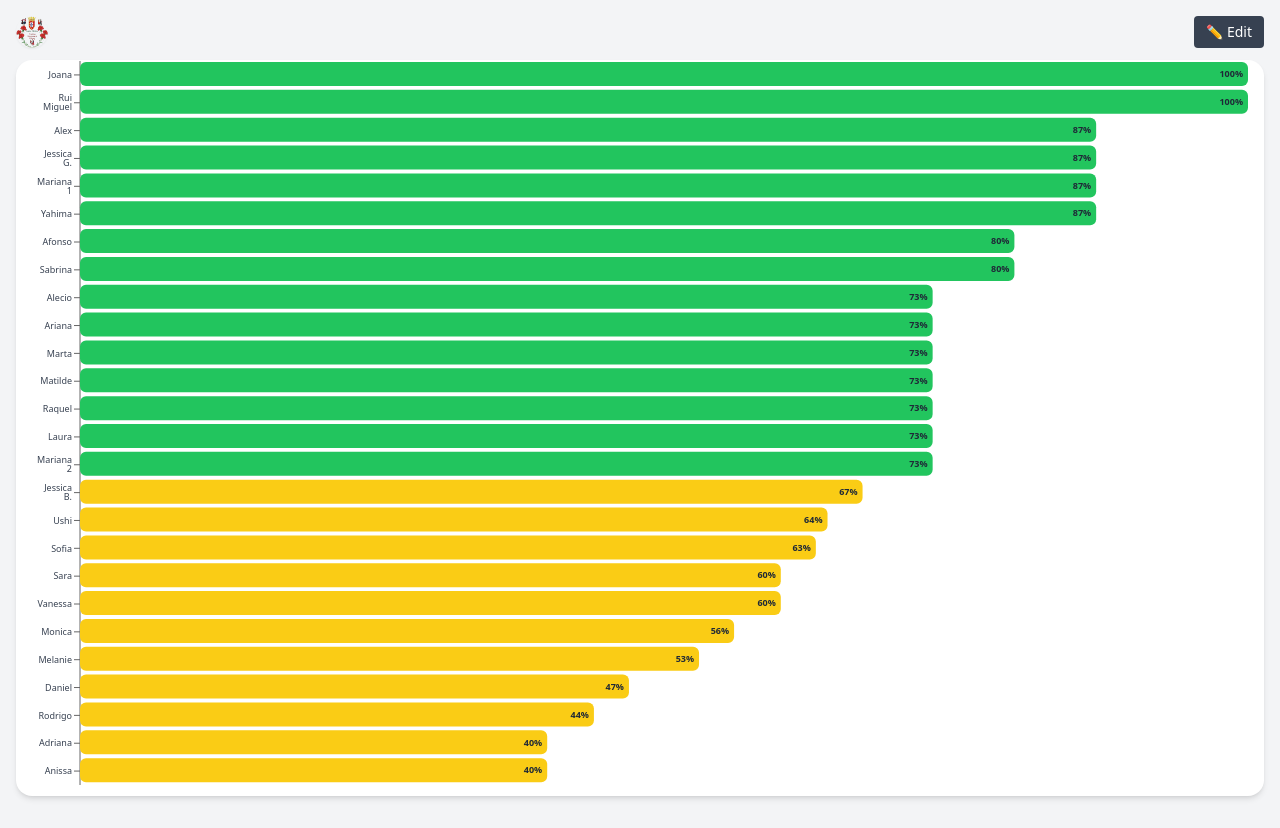
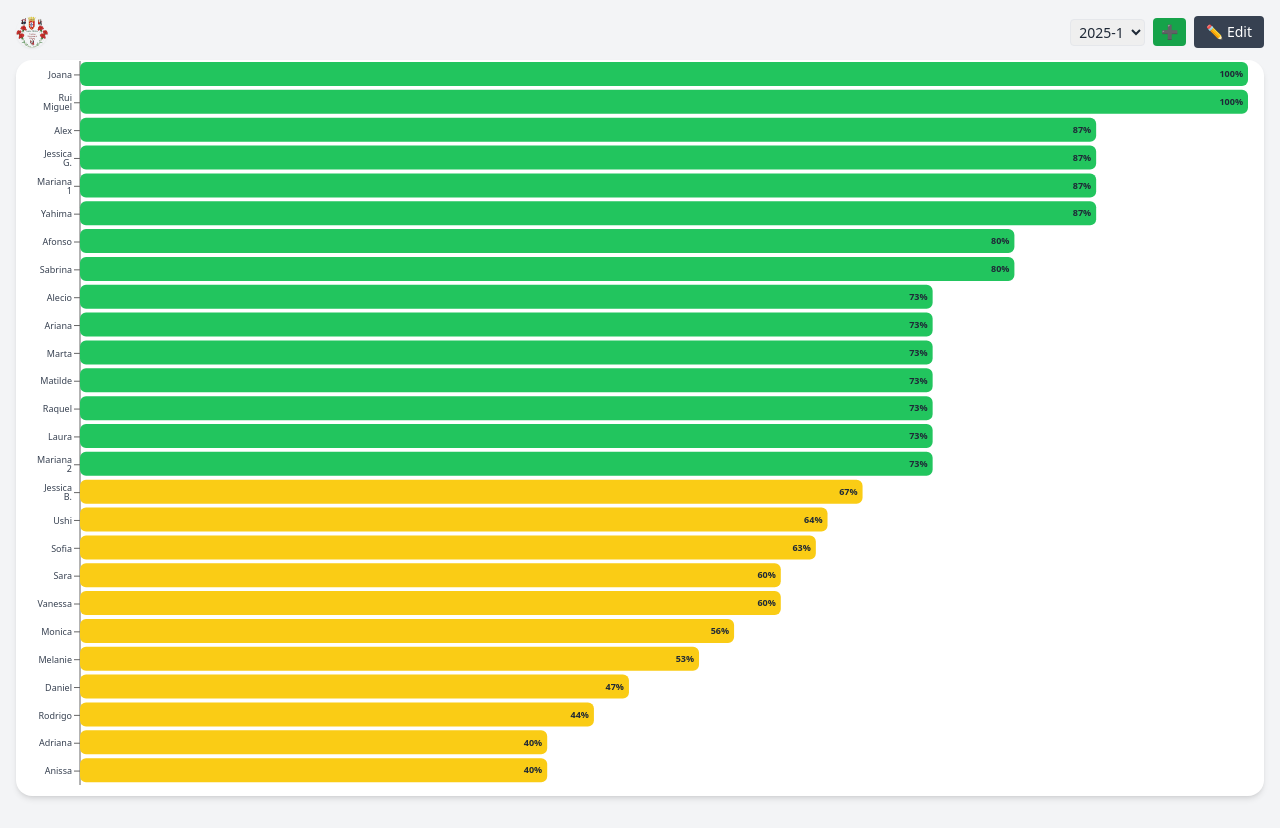
Before and after one commit to ch4ngo88/tp_anwesenheit, a React (Vite) app: page / in a window 1280 px wide. Built offline with nearby package versions, Linux system fonts and the light colour scheme.

Commit message:
Add semester switching

```diff
--- a/src/App.tsx
+++ b/src/App.tsx
@@ -22,8 +22,27 @@ export function throttleFn<A extends unknown[], R>(
   }
 }
 
+type Semesters = Record<string, Member[]>
+
+const loadSemesters = (): Semesters => {
+  const raw = localStorage.getItem('semesters')
+  if (raw) {
+    try {
+      return JSON.parse(raw) as Semesters
+    } catch {
+      /* ignore */
+    }
+  }
+  return { '2025-1': initialMembers }
+}
+
 export default function App() {
-  const [members, setMembers] = useState<Member[]>(initialMembers)
+  const [data, setData] = useState<Semesters>(() => loadSemesters())
+  const [currentSem, setCurrentSem] = useState<string>(
+    () => Object.keys(loadSemesters())[0] || '2025-1'
+  )
+  const members = data[currentSem] || []
+  const setMembers = (m: Member[]) => setData((d) => ({ ...d, [currentSem]: m }))
   const [editMode, setEditMode] = useState(false)
   const [selected, setSelected] = useState<MemberStats | null>(null)
   const { width } = useWindowSize()
@@ -33,15 +52,15 @@ export default function App() {
 
   /* ----------  Persistent Storage  ---------- */
   const save = useCallback(
-    throttleFn((data: Member[]) => {
-      localStorage.setItem('members', JSON.stringify(data))
+    throttleFn((d: Semesters) => {
+      localStorage.setItem('semesters', JSON.stringify(d))
     }, 500),
     []
   )
 
   useEffect(() => {
-    if (members.length) save(members)
-  }, [members, save])
+    save(data)
+  }, [data, save])
 
   /* ----------  Render  ---------- */
   return (
@@ -98,6 +117,31 @@ export default function App() {
           <h1 className="hidden xs:block font-semibold leading-tight text-sm">Anwesenheit</h1>
         </div>
 
+        <div className="flex items-center gap-2">
+          <select
+            value={currentSem}
+            onChange={(e) => setCurrentSem(e.target.value)}
+            className="border rounded px-1 py-0.5 text-xs sm:text-sm"
+          >
+            {Object.keys(data).map((k) => (
+              <option key={k} value={k}>
+                {k}
+              </option>
+            ))}
+          </select>
+          <button
+            onClick={() => {
+              const year = prompt('Jahr (z.B. 2026)')
+              const half = prompt('Halbjahr (1 oder 2)')
+              if (!year || !half) return
+              const key = `${year}-${half}`
+              setData((d) => (d[key] ? d : { ...d, [key]: [] }))
+              setCurrentSem(key)
+            }}
+            className="px-2 py-1 rounded bg-green-600 text-white text-xs sm:text-sm hover:bg-green-700"
+          >
+            ➕
+          </button>
           <button
             onClick={() => setEditMode((v) => !v)}
             className={
@@ -107,6 +151,7 @@ export default function App() {
           >
             {editMode ? '🛠 Edit' : '✏️ Edit'}
           </button>
+        </div>
       </header>
 
       {/* Chart */}
```
Lines whose indentation alone changed are shown as unchanged.
